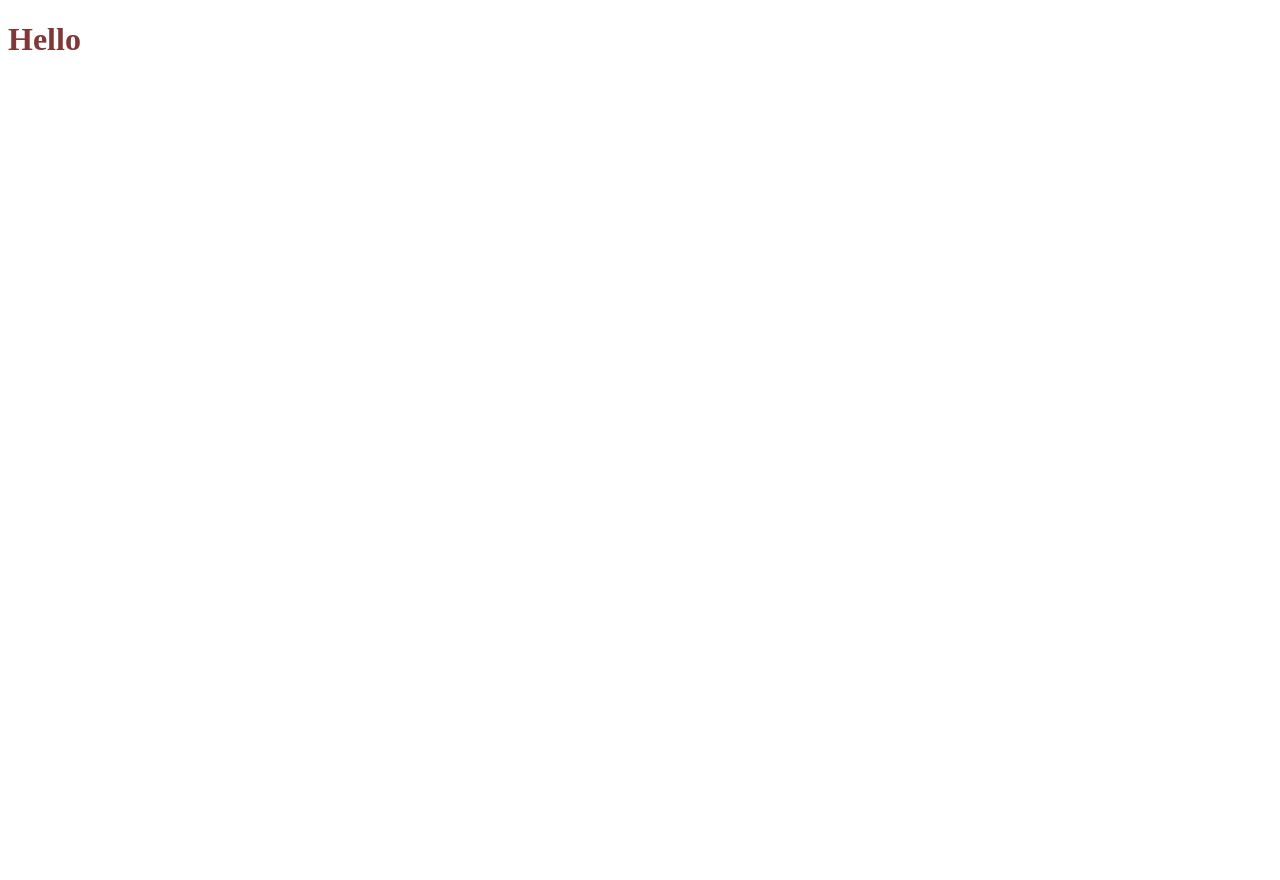
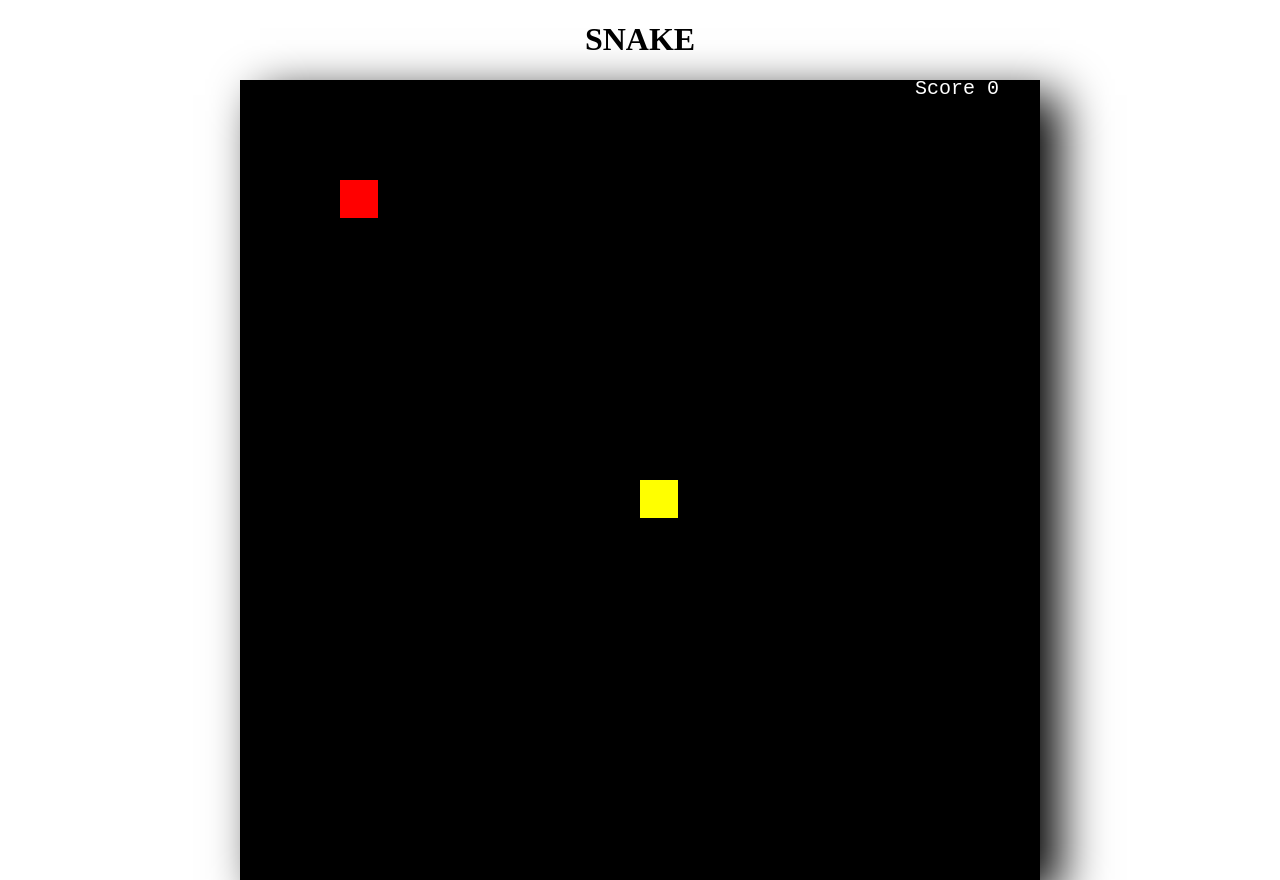
Before and after one commit to AbshireA/Arcade, a plain HTML site: page index.html in a window 1280 px wide. Before the commit the page ends 800 px from the top, so only its background shows below. Drawn offline with Linux system fonts and the light colour scheme.

Commit message:
Updated Commit

```diff
--- a/app.js
+++ b/app.js
@@ -1 +1,178 @@
+//grab canvas from html
+//set up game loop *Continuously update the screen*
+//use set TimeOut to change how often the screen gets updated when the speed of the snake increases after player eats an apple
+//define speed function global
+
+
+
+
+
+
 console.log("Connected")
+
+const canvas = document.getElementById('field');
+const ctx = canvas.getContext('2d');
+
+let score = 0;
+
+let snakeHeadX = 20;
+let snakeHeadY = 20;
+const snakePieces = [];
+let tailLength = 2;
+
+let foodX = 5;
+let foodY= 5;
+
+let gridCount = 20;
+let gridSize = canvas.width / gridCount -2;
+
+let speed = 9;
+let velocityX = 0;
+let velocityY = 0;
+
+class snakePiece {
+  constructor(x,y) {
+    this.x = x;
+    this.y = y;
+  }
+}
+
+
+function updateGame () { //game loop
+
+  alterSnakePosition ();
+  let result = isGameOver();
+  if(result) {
+    return;
+  }
+
+  wipeScreen ();
+
+  logFoodCollison ();
+
+  canvasSnake ();
+  canvasFood ();
+
+  drawScore();
+
+  setTimeout(updateGame, 1000/ speed);
+
+
+
+}
+
+function isGameOver() {
+  let gameOver= false;
+
+  //walls
+  if (snakeHeadX < 0){
+    gameOver= true;
+  }
+
+  else if (snakeHeadX === gridCount) {
+    gameOver  //39.49encounter issue, after adding = sign canvas goes white
+  }
+
+  if (gameOver) {
+    ctx.fillStyle = 'white';
+    ctx.font = '55px Courier New';
+
+    let gradient = ctx.createLinearGradient (0, 0, canvas.width, 0);
+    gradient.addColorStop('0', " magenta");
+    gradient.addColorStop('0.5', " blue");
+    gradient.addColorStop('1.0', " red");
+    ctx.fillStyle = gradient;
+
+    ctx.fillText('Better luck next time!', canvas.width / 25, canvas.height / 2);
+  }
+
+  return gameOver;
+}
+
+function drawScore() {
+  ctx.fillStyle = 'white'
+  ctx.font = '20px Courier New'
+  ctx.fillText( 'Score ' + score, canvas.width-125, 14)
+}
+
+function wipeScreen() {
+
+  ctx.fillStyle = 'black';
+  ctx.fillRect(0,0,canvas.width,canvas.height);
+}
+
+function canvasSnake() {
+
+
+
+  ctx.fillStyle = 'green'
+  for (let i = 0; i < snakePieces.length; i++) {
+    let part = snakePieces[i];
+    ctx.fillRect(part.x * gridCount, part.y * gridCount, gridSize, gridSize)
+  }
+
+  snakePieces.push(new snakePiece(snakeHeadX, snakeHeadY)); //item goes at the end of the list next to the head
+  if (snakePieces.length > tailLength) {
+    snakePieces.shift(); //removes the furthest item from the snake part if we have more than our tail size
+  }
+
+  ctx.fillStyle = 'yellow'
+  ctx.fillRect (snakeHeadX * gridCount, snakeHeadY * gridCount, gridSize,gridSize);
+}
+
+
+function alterSnakePosition() {
+  snakeHeadX = snakeHeadX + velocityX;
+  snakeHeadY = snakeHeadY + velocityY;
+
+}
+
+function canvasFood() {
+  ctx.fillStyle = 'red';
+  ctx.fillRect (foodX * gridCount, foodY * gridCount, gridSize, gridSize)
+
+}
+
+function logFoodCollison() {
+  if (foodX === snakeHeadX && foodY == snakeHeadY) {
+    foodX = Math.floor(Math.random() * gridCount);
+    foodY = Math.floor(Math.random() * gridCount);
+    tailLength ++;
+    score ++;
+  }
+}
+
+document.body.addEventListener('keydown', keyDown);
+
+function keyDown(event) {
+
+  if (event.keyCode == 38){
+    if (velocityY == 1)
+      return;
+    velocityY = -1;
+    velocityX= 0;
+  }
+
+  if (event.keyCode == 40){
+    if (velocityY == -1)
+      return;
+    velocityY = 1;
+    velocityX= 0;
+  }
+
+  if (event.keyCode == 37){
+    if (velocityX == 1)
+      return;
+    velocityY = 0;
+    velocityX= -1;
+  }
+
+  if (event.keyCode == 39){
+    if (velocityX == -1)
+      return;
+    velocityY = 0;
+    velocityX= 1;
+  }
+}
+
+updateGame();
--- a/index.html
+++ b/index.html
@@ -6,9 +6,11 @@
   <meta name="viewport" content="width=device-width, initial-scale=1.0">
   <link rel="stylesheet" href="style.css">
   <script defer src="app.js" ></script>
-  <title>Document</title>
+  <title>Arcade</title>
 </head>
 <body>
-  <h1>Hello</h1>
+  <h1>SNAKE</h1>
+  <canvas id = 'field' width='800' height = '800'></canvas>
+
 </body>
 </html>
--- a/style.css
+++ b/style.css
@@ -1,3 +1,13 @@
-h1 {
-  color: rgb(128, 55, 55);
+body {
+  margin: 0px;
+  padding:0px;
+  display: flex;
+  flex-direction: column;
+  justify-content: center;
+  align-items: center;
+
 }
+
+canvas {
+  box-shadow: black 20px 15px 45px;
+}
```
